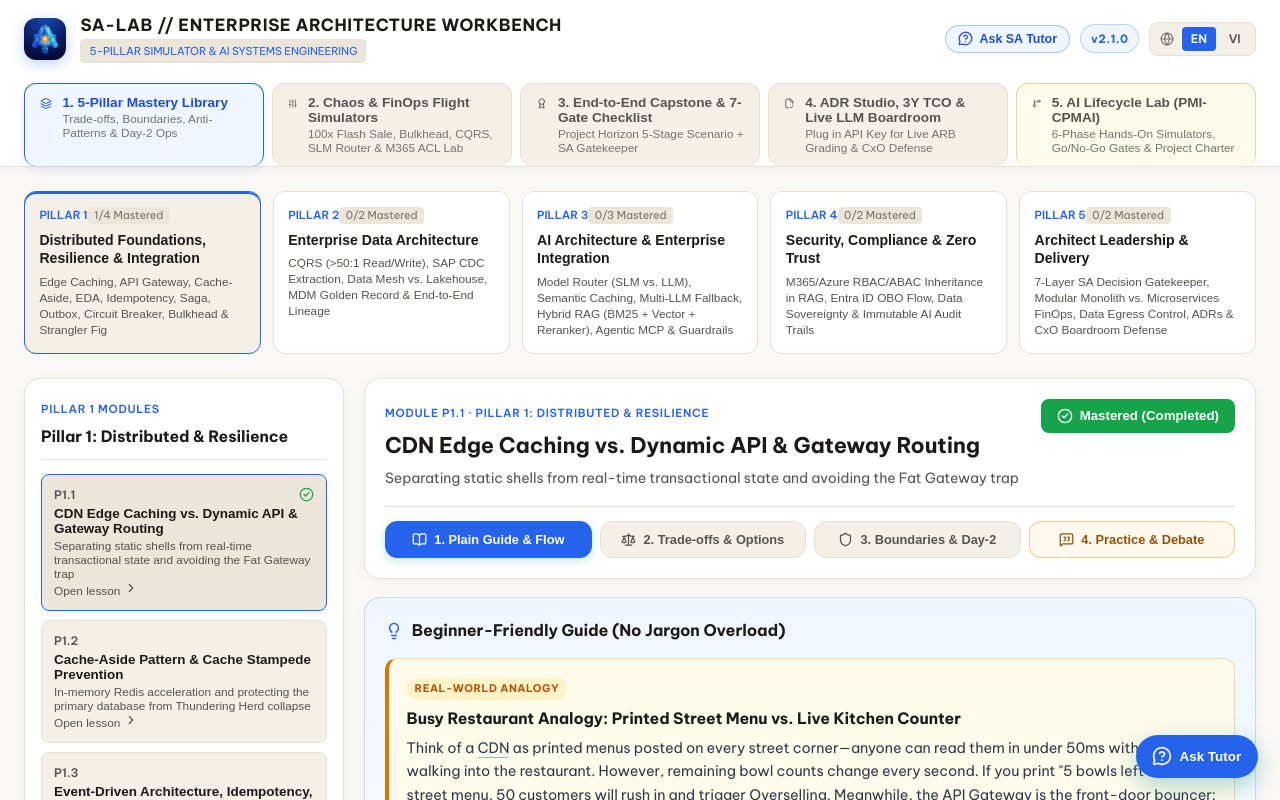
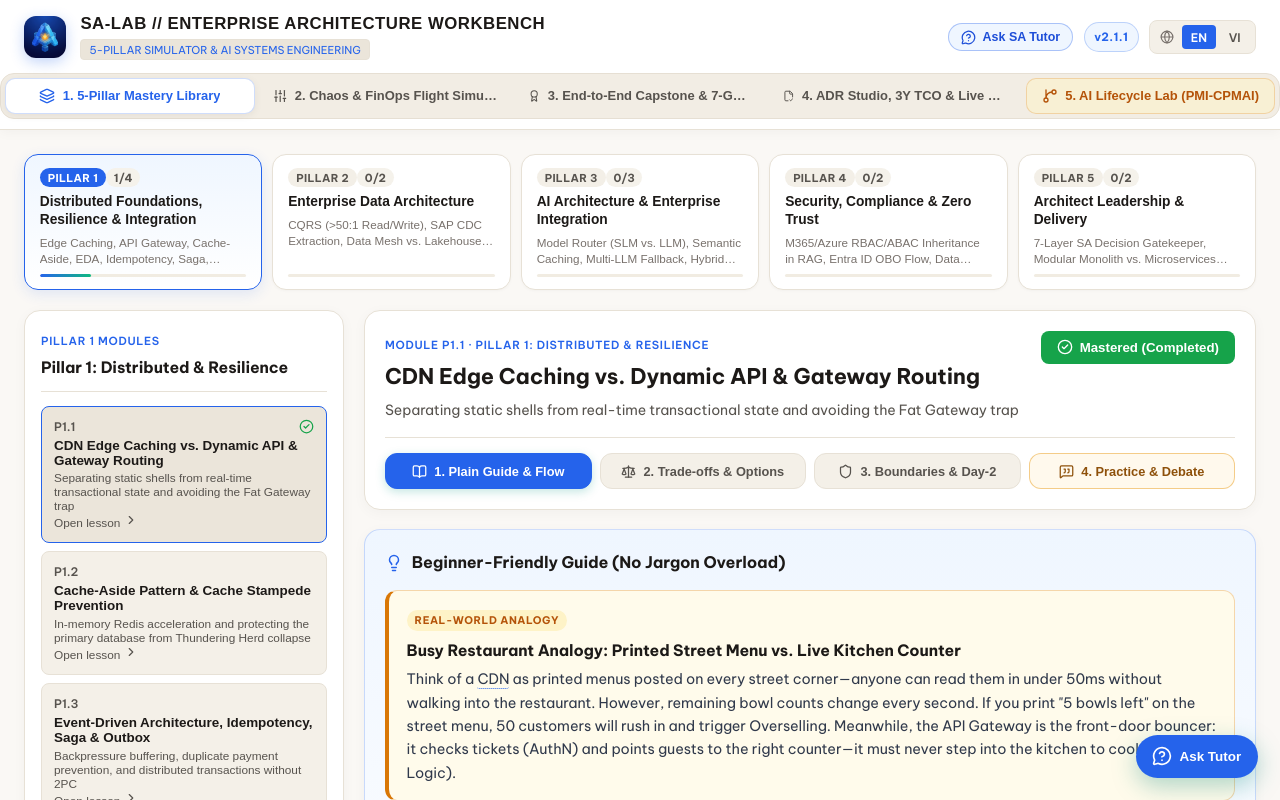
Before and after one commit to phamvubinh123/sa-lab, a React (Vite) app: page / in a window 1280 px wide. Shown: the top 800 px of the page. Built offline with nearby package versions, Linux system fonts and the light colour scheme.

Commit message:
feat(ui): v2.1.1 clickable home logo, segmented pill nav, and lightweight pillar cards

```diff
--- a/package.json
+++ b/package.json
@@ -1,7 +1,7 @@
 {
   "name": "sa-lab",
   "private": true,
-  "version": "2.1.0",
+  "version": "2.1.1",
   "type": "module",
   "scripts": {
     "dev": "vite",
--- a/src/App.tsx
+++ b/src/App.tsx
@@ -56,10 +56,18 @@ export function App() {
     }
   }, [lang]);
 
+  const [homeResetKey, setHomeResetKey] = useState(0);
+
   const handleToggleMastered = (topicId: string) => {
     setMasteredTopicIds((prev) =>
       prev.includes(topicId) ? prev.filter((id) => id !== topicId) : [...prev, topicId]
     );
+  };
+
+  const handleGoHome = () => {
+    setActiveTab('pillars');
+    setHomeResetKey((prev) => prev + 1);
+    window.scrollTo({ top: 0, behavior: 'smooth' });
   };
 
   const t = UI_COPY[lang];
@@ -70,7 +78,13 @@ export function App() {
       {/* Top Enterprise Workbench Header */}
       <header className="top-workbench-header">
         <div className="header-inner">
-          <div className="brand-cluster">
+          <button
+            type="button"
+            className="brand-cluster brand-home-btn"
+            onClick={handleGoHome}
+            title={lang === 'vi' ? 'Về trang chủ SA-Lab' : 'Back to SA-Lab Home'}
+            aria-label={lang === 'vi' ? 'Về trang chủ SA-Lab' : 'Back to SA-Lab Home'}
+          >
             <div className="brand-mark brand-mark-logo">
               <img src="./sa-lab-logo.png" alt="SA-Lab Logo" width={42} height={42} />
             </div>
@@ -78,7 +92,7 @@ export function App() {
               <h1>{t.headerTitle}</h1>
               <span className="version-tag">{t.headerTag}</span>
             </div>
-          </div>
+          </button>
 
           <div className="header-right-cluster">
             <button
@@ -92,7 +106,7 @@ export function App() {
             </button>
 
             <span className="app-version-pill" title="SA-Lab Current Release">
-              v2.1.0
+              v2.1.1
             </span>
 
             <div className="lang-switcher" role="group" aria-label="Language Switcher">
@@ -123,8 +137,9 @@ export function App() {
             id="nav-tab-pillars"
             className={`mode-nav-btn ${activeTab === 'pillars' ? 'active' : ''}`}
             onClick={() => setActiveTab('pillars')}
+            title={t.nav.t1Sub}
           >
-            <Layers size={17} />
+            <Layers size={16} />
             <div>
               <strong>{t.nav.t1Title}</strong>
               <span>{t.nav.t1Sub}</span>
@@ -135,8 +150,9 @@ export function App() {
             id="nav-tab-simulators"
             className={`mode-nav-btn ${activeTab === 'simulators' ? 'active' : ''}`}
             onClick={() => setActiveTab('simulators')}
+            title={t.nav.t2Sub}
           >
-            <Sliders size={17} />
+            <Sliders size={16} />
             <div>
               <strong>{t.nav.t2Title}</strong>
               <span>{t.nav.t2Sub}</span>
@@ -147,8 +163,9 @@ export function App() {
             id="nav-tab-capstone"
             className={`mode-nav-btn ${activeTab === 'capstone' ? 'active' : ''}`}
             onClick={() => setActiveTab('capstone')}
+            title={t.nav.t3Sub}
           >
-            <Award size={17} />
+            <Award size={16} />
             <div>
               <strong>{t.nav.t3Title}</strong>
               <span>{t.nav.t3Sub}</span>
@@ -159,8 +176,9 @@ export function App() {
             id="nav-tab-adr"
             className={`mode-nav-btn ${activeTab === 'adr-boardroom' ? 'active' : ''}`}
             onClick={() => setActiveTab('adr-boardroom')}
+            title={t.nav.t4Sub}
           >
-            <FileCheck2 size={17} />
+            <FileCheck2 size={16} />
             <div>
               <strong>{t.nav.t4Title}</strong>
               <span>{t.nav.t4Sub}</span>
@@ -171,8 +189,9 @@ export function App() {
             id="nav-tab-cpmai"
             className={`mode-nav-btn cpmai-tab-highlight ${activeTab === 'cpmai-lifecycle' ? 'active' : ''}`}
             onClick={() => setActiveTab('cpmai-lifecycle')}
+            title={t.nav.t5Sub}
           >
-            <GitBranch size={17} />
+            <GitBranch size={16} />
             <div>
               <strong>{t.nav.t5Title}</strong>
               <span>{t.nav.t5Sub}</span>
@@ -185,6 +204,7 @@ export function App() {
       <main className="workbench-main">
         {activeTab === 'pillars' && (
           <PillarMasteryExplorer
+            key={homeResetKey}
             lang={lang}
             masteredTopicIds={masteredTopicIds}
             onToggleMastered={handleToggleMastered}
--- a/src/components/PillarMasteryExplorer.tsx
+++ b/src/components/PillarMasteryExplorer.tsx
@@ -100,6 +100,7 @@ export const PillarMasteryExplorer: React.FC<Props> = ({
         {pillars.map((pillar) => {
           const topicsInPillar = topics.filter((t) => t.pillarId === pillar.id);
           const doneCount = topicsInPillar.filter((t) => masteredTopicIds.includes(t.id)).length;
+          const progressPct = topicsInPillar.length > 0 ? Math.round((doneCount / topicsInPillar.length) * 100) : 0;
           const isActive = pillar.id === selectedPillarId;
 
           return (
@@ -108,15 +109,19 @@ export const PillarMasteryExplorer: React.FC<Props> = ({
               id={`pillar-btn-${pillar.number}`}
               className={`pillar-card-btn ${isActive ? 'active' : ''}`}
               onClick={() => handleSelectPillar(pillar.id)}
+              title={pillar.subtitle}
             >
               <div className="pillar-card-top">
                 <span className="pillar-num-badge">{copy.pillarWord} {pillar.number}</span>
-                <span className="pillar-progress-pill">
-                  {doneCount}/{topicsInPillar.length} {copy.masteredWord}
+                <span className={`pillar-progress-pill ${doneCount === topicsInPillar.length && doneCount > 0 ? 'complete' : ''}`}>
+                  {doneCount}/{topicsInPillar.length}
                 </span>
               </div>
               <strong className="pillar-card-title">{pillar.title}</strong>
               <p className="pillar-card-sub">{pillar.subtitle}</p>
+              <div className="pillar-mini-progress" aria-hidden="true">
+                <div className="pillar-mini-progress-fill" style={{ width: `${progressPct}%` }} />
+              </div>
               <span className="mobile-card-chevron" aria-hidden="true">
                 {isVi ? 'Mở bài học' : 'Open modules'} <ChevronRight size={15} />
               </span>
--- a/src/index.css
+++ b/src/index.css
@@ -3855,3 +3855,245 @@ body,
   background: #eff6ff;
   border-color: #2563eb;
 }
+
+/* ============================================================================
+   v2.1.1: Clickable Home Logo + Lightweight Segmented Nav & Smart Pillar Cards
+   ============================================================================ */
+.brand-home-btn {
+  background: transparent;
+  border: none;
+  padding: 0.28rem 0.65rem 0.28rem 0.28rem;
+  margin: -0.28rem 0 -0.28rem -0.28rem;
+  border-radius: 14px;
+  text-align: left;
+  cursor: pointer;
+  transition: background 0.16s ease, transform 0.16s ease;
+}
+
+.brand-home-btn:hover {
+  background: rgba(37, 99, 235, 0.06);
+}
+
+.brand-home-btn:hover .brand-mark-logo {
+  transform: scale(1.04);
+}
+
+.brand-home-btn .brand-mark-logo {
+  transition: transform 0.18s ease;
+}
+
+/* Sleek Segmented Pill Navigation (Desktop) */
+.primary-mode-nav.five-tabs {
+  display: flex;
+  align-items: stretch;
+  gap: 0.35rem;
+  max-width: calc(1480px - 3rem);
+  margin: 0.1rem auto 0.65rem;
+  padding: 4px;
+  background: #f2ede4;
+  border: 1px solid #e6dfd3;
+  border-radius: 14px;
+}
+
+.primary-mode-nav.five-tabs .mode-nav-btn {
+  flex: 1 1 0;
+  min-width: 0;
+  background: transparent;
+  border: 1px solid transparent;
+  border-radius: 10px;
+  padding: 0.54rem 0.72rem;
+  display: flex;
+  align-items: center;
+  justify-content: center;
+  gap: 0.48rem;
+  color: #57534e;
+  box-shadow: none;
+  transition: background 0.16s ease, color 0.16s ease, border-color 0.16s ease, box-shadow 0.16s ease;
+}
+
+.primary-mode-nav.five-tabs .mode-nav-btn > div {
+  min-width: 0;
+}
+
+.primary-mode-nav.five-tabs .mode-nav-btn strong {
+  display: block;
+  font-size: 0.81rem;
+  font-weight: 600;
+  line-height: 1.25;
+  margin: 0;
+  white-space: nowrap;
+  overflow: hidden;
+  text-overflow: ellipsis;
+}
+
+.primary-mode-nav.five-tabs .mode-nav-btn span {
+  display: none;
+}
+
+.primary-mode-nav.five-tabs .mode-nav-btn:hover {
+  background: rgba(255, 255, 255, 0.65);
+  color: #1c1917;
+}
+
+.primary-mode-nav.five-tabs .mode-nav-btn.active {
+  background: #ffffff;
+  color: #2563eb;
+  border-color: rgba(37, 99, 235, 0.22);
+  box-shadow: 0 2px 8px rgba(28, 25, 23, 0.06);
+}
+
+.primary-mode-nav.five-tabs .mode-nav-btn.cpmai-tab-highlight:not(.active) {
+  background: rgba(254, 243, 199, 0.55);
+  border-color: rgba(217, 119, 6, 0.24);
+  color: #b45309;
+}
+
+.primary-mode-nav.five-tabs .mode-nav-btn.cpmai-tab-highlight:not(.active):hover {
+  background: #fef3c7;
+}
+
+/* Lightweight Smart 5-Pillar Cards */
+.pillars-strip {
+  gap: 0.65rem;
+  margin-bottom: 1.25rem;
+}
+
+.pillar-card-btn {
+  background: #ffffff;
+  border: 1px solid #e7e1d6;
+  border-radius: 14px;
+  padding: 0.82rem 0.92rem 0.75rem;
+  gap: 0.38rem;
+  box-shadow: 0 1px 3px rgba(28, 25, 23, 0.03);
+  transition: transform 0.16s ease, border-color 0.16s ease, box-shadow 0.16s ease, background 0.16s ease;
+}
+
+.pillar-card-btn:hover {
+  background: #ffffff;
+  border-color: rgba(37, 99, 235, 0.38);
+  box-shadow: 0 4px 12px rgba(37, 99, 235, 0.08);
+  transform: translateY(-2px);
+}
+
+.pillar-card-btn.active {
+  background: linear-gradient(180deg, #eff6ff 0%, #ffffff 100%);
+  border-color: #2563eb;
+  box-shadow: 0 4px 14px rgba(37, 99, 235, 0.12);
+}
+
+.pillar-num-badge {
+  font-family: var(--font-sans);
+  font-size: 0.68rem;
+  font-weight: 700;
+  letter-spacing: 0.03em;
+  text-transform: uppercase;
+  padding: 0.14rem 0.5rem;
+  border-radius: 999px;
+  background: #f3efe7;
+  color: #57534e;
+}
+
+.pillar-card-btn.active .pillar-num-badge {
+  background: #2563eb;
+  color: #ffffff;
+}
+
+.pillar-progress-pill {
+  font-family: var(--font-sans);
+  font-size: 0.7rem;
+  font-weight: 700;
+  color: #57534e;
+  background: #f5f2eb;
+  padding: 0.14rem 0.48rem;
+  border-radius: 999px;
+}
+
+.pillar-progress-pill.complete {
+  background: #ecfdf5;
+  color: #059669;
+}
+
+.pillar-card-title {
+  font-size: 0.86rem;
+  font-weight: 700;
+  line-height: 1.32;
+  color: #1c1917;
+  display: -webkit-box;
+  -webkit-line-clamp: 2;
+  -webkit-box-orient: vertical;
+  overflow: hidden;
+}
+
+.pillar-card-sub {
+  font-size: 0.73rem;
+  color: #78716c;
+  line-height: 1.38;
+  margin: 0;
+  display: -webkit-box;
+  -webkit-line-clamp: 2;
+  -webkit-box-orient: vertical;
+  overflow: hidden;
+}
+
+.pillar-mini-progress {
+  width: 100%;
+  height: 3px;
+  background: #f1ece2;
+  border-radius: 999px;
+  overflow: hidden;
+  margin-top: auto;
+}
+
+.pillar-mini-progress-fill {
+  height: 100%;
+  background: linear-gradient(90deg, #2563eb, #10b981);
+  border-radius: 999px;
+  transition: width 0.25s ease;
+}
+
+/* Tablet & Mobile Responsive Refinements */
+@media (max-width: 1120px) {
+  .primary-mode-nav.five-tabs {
+    display: flex;
+    overflow-x: auto;
+    scrollbar-width: none;
+    margin: 0.1rem 1rem 0.65rem;
+    -webkit-overflow-scrolling: touch;
+  }
+
+  .primary-mode-nav.five-tabs::-webkit-scrollbar {
+    display: none;
+  }
+
+  .primary-mode-nav.five-tabs .mode-nav-btn {
+    flex: 0 0 auto;
+    width: auto;
+  }
+}
+
+@media (max-width: 768px) {
+  .primary-mode-nav.five-tabs {
+    margin: 0 0.85rem 0.6rem;
+    padding: 4px;
+    gap: 0.3rem;
+    border-radius: 12px;
+  }
+
+  .primary-mode-nav.five-tabs .mode-nav-btn {
+    min-width: auto;
+    padding: 0.48rem 0.78rem;
+  }
+
+  .primary-mode-nav.five-tabs .mode-nav-btn strong {
+    font-size: 0.78rem;
+  }
+
+  .explorer-wrapper.mobile-layer-pillars .pillars-strip {
+    gap: 0.55rem;
+  }
+
+  .explorer-wrapper.mobile-layer-pillars .pillar-card-btn {
+    padding: 0.85rem 0.95rem;
+    border-radius: 14px;
+  }
+}
```
